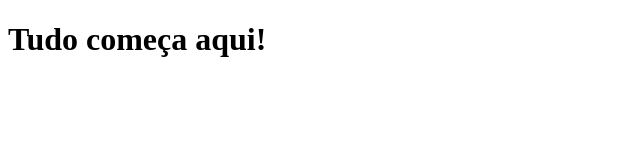
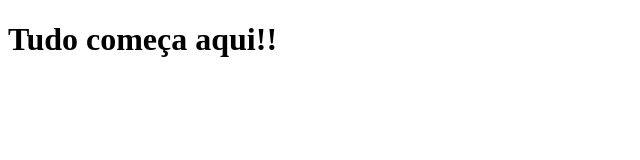
Before and after one commit to GustavoSilva95/clone-tabnews, a Next.js app: page / in a window 1280 px wide. Shown: the top 160 px of the page, without its empty margins (0-640 px from the left). Built offline with nearby package versions, Linux system fonts and the light colour scheme.

Commit message:
modifica a frase

```diff
--- a/pages/index.js
+++ b/pages/index.js
@@ -1,5 +1,5 @@
 function Home() {
-    return <h1>Tudo começa aqui!</h1>
+    return <h1>Tudo começa aqui!!</h1>
 }
 
 export default Home;
```
